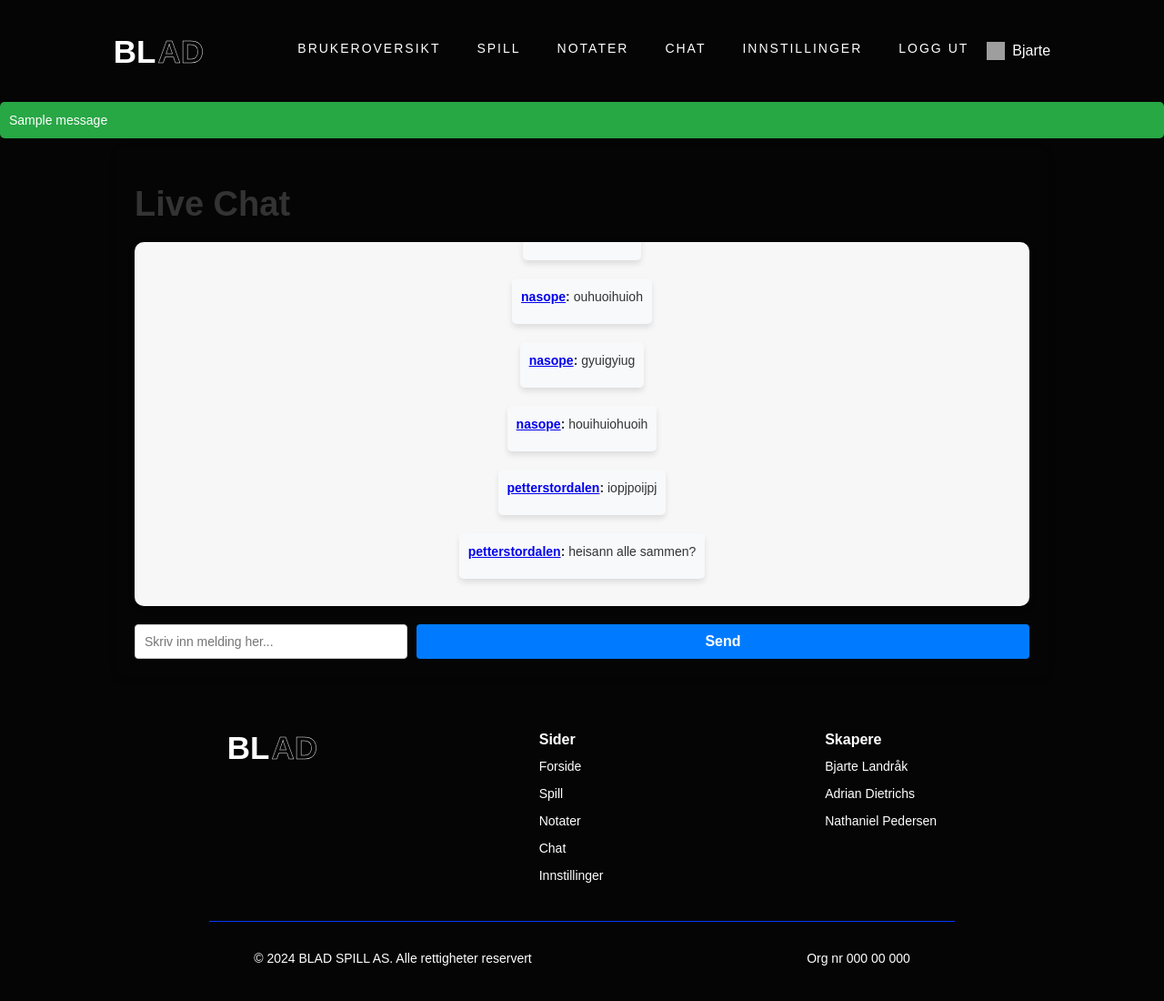
After one commit to AdrianDie/Dat220-Project-BAN, a Flask app: page /chat in a window 1280 px wide. The commit adds this page. Shown: the top 1100 px of the page at 91% size. Run offline with Flask 3, Linux system fonts and the light colour scheme; a user stored in the database is signed in; data comes from the database, SQL or seed files in the repository; both versions use the stored data as it was after the commit; tables that the repository leaves empty hold one stand-in row (values such as "Sample post"); one stand-in notice (Sample message) is shown; grey boxes are pictures that could not be loaded.

Commit message:
live chat & settings

```diff
--- a/main.py
+++ b/main.py
@@ -1,10 +1,21 @@
 # funksjon som vil opprette og konfigurere Flask-applikasjonen.
 from website import create_app
+from flask_socketio import SocketIO, emit
+from flask_login import current_user
+from website.queries import insert_chat
 
 # Denne funksjonen returnerer en Flask-app, som vi tilordner til variabelen `app`.
 app = create_app()
+socketio = SocketIO(app)
 
 # Sjekk om skriptet kjøres som hovedprogrammet
 if __name__ == '__main__':
     # Start Flask-webserveren i debug-modus.
     app.run(debug=True)
+    socketio.run(app)
+
+@socketio.on('message')
+def chat_handler(message):
+    message["username"] = current_user.username
+    emit("chat", message, broadcast=True)
+    insert_chat(current_user.id, message["message"])
--- a/website/auth.py
+++ b/website/auth.py
@@ -88,7 +88,7 @@ def sign_up():
     return render_template("Signup.html", user=current_user)
 
 # Rute for å oppdatere brukerens passord
-@auth_bp.route('/update_password', methods=['GET', 'POST'])
+@auth_bp.route('/update-password', methods=['POST'])
 @login_required
 def update_password():
     if request.method == 'POST':
@@ -112,7 +112,7 @@ def update_password():
             current_user.password = generate_password_hash(confirm_password, method='pbkdf2:sha256')
             db.session.commit()
             flash('Passordet er endret', category='success')
-            return redirect(url_for('views_bp.home'))
+            return redirect(url_for('views_bp.settings'))
 
     # Viser siden for å endre passordet
-    return render_template("Update_password.html", user=current_user)
+    return render_template("settings.html", user=current_user)
--- a/website/static/style.css
+++ b/website/static/style.css
@@ -1219,3 +1219,32 @@ canvas {
 #white p:last-of-type {
     color: #adb5bd;
 }
+
+/* styles for chat */
+.chat-box {
+  height: 400px;
+  overflow-y: auto;
+  margin-top: 20px;
+  width: 100%;
+}
+
+.chat-input-wrapper {
+  display: flex;
+  gap: 10px;
+  margin-top: 20px;
+}
+
+.chat-message {
+  width: auto;
+  height: auto;
+  min-height: 50px;
+  margin: 10px;
+  transform: rotate(0deg);
+  cursor: default;
+}
+
+.welcome-message {
+  text-align: center;
+  padding: 20px;
+  color: #888;
+}
--- a/website/templates/Base.html
+++ b/website/templates/Base.html
@@ -31,7 +31,8 @@
                 {% endif %}
                 <a href="/oversikt-spill" class="nav-link w-nav-link">Spill</a>
                 <a href="/notes" class="nav-link w-nav-link">Notater</a>
-                <a href="/update_password" class="nav-link w-nav-link">Oppdater Passord</a>
+                <a href="/chat" class="nav-link w-nav-link">Chat</a>
+                <a href="/settings" class="nav-link w-nav-link">Innstillinger</a>
                 <a href="/logout" class="nav-link w-nav-link">Logg ut</a>
                 <div class="user-info">
                   <!-- Viser brukerens profilbilde og brukernavn -->
@@ -96,7 +97,10 @@
                     <a href="/notes" class="footer-link"><p>Notater</p></a>
                 </div>
                 <div class="footer-link-wrapper">
-                    <a href="/update_password" class="footer-link"><p>Oppdater Passord</p></a>
+                    <a href="/chat" class="footer-link"><p>Chat</p></a>
+                </div>
+                <div class="footer-link-wrapper">
+                    <a href="/settings" class="footer-link"><p>Innstillinger</p></a>
                 </div>
             </div>
             <div class="footer-wrapper">
@@ -104,6 +108,7 @@
                 <div class="footer-creators-wrapper">
                     <p>Bjarte Landråk</p>
                     <p>Adrian Dietrichs</p>
+                    <p>Nathaniel Pedersen</p>
                 </div>
             </div>
         </div>
--- /dev/null
+++ b/website/templates/Chat.html
@@ -0,0 +1,101 @@
+{% extends "Base.html" %}
+
+{% block title %}Live Chat{% endblock %}
+
+{% block content %}
+<script src="https://cdn.socket.io/4.8.1/socket.io.min.js" integrity="sha384-mkQ3/7FUtcGyoppY6bz/PORYoGqOl7/aSUMn2ymDOJcapfS6PHqxhRTMh1RR0Q6+" crossorigin="anonymous"></script>
+
+<script type="text/javascript" charset="utf-8">
+    var socket = io();
+
+    function sendMessage() {
+        if (event.key === 'Enter') {
+            const messageInput = document.getElementById('message');
+            const message = messageInput.value.trim();
+
+            if (message) {
+                socket.emit("message", {
+                    message: message
+                });
+                messageInput.value = '';
+            }
+        }
+    }
+
+    function sendMessageButton() {
+        const messageInput = document.getElementById('message');
+        const message = messageInput.value.trim();
+
+        if (message) {
+            socket.emit("message", {
+                message: message
+            });
+            messageInput.value = '';
+        }
+    }
+
+    socket.on('chat', function(data) {
+        const chatBox = document.getElementById('chatBox');
+        const messageElement = document.createElement('div');
+        messageElement.className = 'note-card chat-message';
+        messageElement.innerHTML = `<strong><a href="/profile/${data.username}">${data.username}</a>:</strong> ${data.message}`;
+
+        // Limit to 100 messages
+        if (chatBox.children.length >= 100) {
+            chatBox.removeChild(chatBox.firstChild);
+        }
+
+        chatBox.appendChild(messageElement);
+        chatBox.scrollTop = chatBox.scrollHeight; // Scroll to bottom
+    });
+
+    window.addEventListener('beforeunload', function (e) {
+        socket.emit('disconnect');
+    });
+
+    // Scroll to bottom on page load
+    window.addEventListener('load', function() {
+        const chatBox = document.getElementById('chatBox');
+        chatBox.scrollTop = chatBox.scrollHeight;
+    });
+</script>
+
+<div class="notes-form-container">
+    <h1>Live Chat</h1>
+
+    <div class="spill-container chat-box" id="chatBox">
+        <!-- Previous messages from database -->
+        {% if messages %}
+            {% for message in messages %}
+            <div class="note-card chat-message">
+                <strong><a href="/profile/{{ message.username }}">{{ message.username }}</a>:</strong> {{ message.message_text }}
+            </div>
+            {% endfor %}
+        {% else %}
+            <!-- Welcome message only shown if no previous messages exist -->
+            <div class="welcome-message">
+                <p>Velkommen til Live Chat! Start en samtale med andre brukere.</p>
+            </div>
+        {% endif %}
+    </div>
+
+    <div class="chat-input-wrapper">
+        <input type="text" id="message" class="form-control" placeholder="Skriv inn melding her..." onkeydown="sendMessage()">
+        <button class="btnn btnn-primary" type="button" onclick="sendMessageButton()">Send</button>
+    </div>
+</div>
+
+<style>
+    .chat-message {
+        margin: 10px;
+        padding: 10px;
+        border-radius: 5px;
+        background-color: #f8f9fa;
+    }
+
+    .chat-box {
+        max-height: 500px;
+        overflow-y: auto;
+    }
+</style>
+{% endblock %}
--- a/website/views.py
+++ b/website/views.py
@@ -1,12 +1,11 @@
 from flask import Blueprint, render_template, request, flash, jsonify, redirect, url_for, send_from_directory, session # La til session for flash meldinger etc.
 from flask_login import login_required, current_user
 # Importerer funksjonene direkte fra queries
-from .queries import get_comments_for_page, insert_comment # Endret fra website.queries til .queries for relativ import
-from .models import User, HighScores, Note, Files, Comments # Lagt til Comments her også
+from .queries import * # Endret fra website.queries til .queries for relativ import
+from .models import User, Files # Lagt til Comments her også
 from . import db
-import json
 import os
-
+from .auth import update_password
 # Oppretter en Blueprint kalt 'views_bp'
 views_bp = Blueprint('views_bp', __name__)
 
@@ -107,48 +106,33 @@ def spill_mattespill(): # Gi funksjonen et beskrivende navn
 def snake():
     return render_template("Spill-snake.html", user=current_user)
 
-# --- Score håndtering (uendret) ---
+# --- Score håndtering ---
 @views_bp.route('/submit-score', methods=['POST'])
 @login_required
 def submit_score():
     data = request.get_json()
     score = data.get('score')
+    user_id = current_user.id
 
-    if score is not None: # Bedre sjekk enn bare 'if score:' (hvis score er 0)
-        try:
-            new_score_obj = HighScores(score=int(score), user_id=current_user.id)
-            db.session.add(new_score_obj)
-            db.session.commit()
-            return jsonify({"message": "Poengsum lagret"}), 200
-        except Exception as e:
-            db.session.rollback()
-            print(f"Error saving score: {e}")
-            return jsonify({"error": "Kunne ikke lagre poengsum"}), 500
+    if score:
+        new_score(user_id, score)
+        return jsonify({"message": "Poengum lagret"}), 200
     return jsonify({"error": "Ingen poengsum oppgitt"}), 400
 
 @views_bp.route('/high-scores')
 @login_required
 def high_scores():
-    try:
-        # Bruker SQLAlchemy direkte her, som er bra!
-        top_scores = db.session.query(HighScores).join(User).order_by(HighScores.score.desc()).limit(3).all()
-        scores_data = [{"username": score.user.username, "score": score.score} for score in top_scores]
-        return jsonify(scores_data)
-    except Exception as e:
-        print(f"Error fetching high scores: {e}")
-        return jsonify({"error": "Kunne ikke hente high scores"}), 500
+    top_scores = get_best_scores(3)
+    scores_data = [{"username": score, "score": name} for (score, name) in top_scores]
+    return jsonify(scores_data)
 
-
-# --- Brukeradmin (uendret) ---
+# --- Brukeradmin ---
 @views_bp.route('/oversikt-brukere')
 @login_required
 def brukeroversikt():
     if current_user.user_role == 'admin':
         search_query = request.args.get('search', '')
-        if search_query:
-            users = User.query.filter(User.username.ilike(f'%{search_query}%')).all()
-        else:
-            users = User.query.all()
+        users = get_users(f'%{search_query}%')
         return render_template('Oversikt-brukere.html', user=current_user, users=users)
     else:
         flash('Du har ikke tilgang til denne siden.', category='error')
@@ -158,26 +142,17 @@ def brukeroversikt():
 @login_required
 def delete_user(user_id):
     if current_user.user_role == 'admin':
-        user_to_delete = User.query.get_or_404(user_id)
-        # Ekstra sjekk: Ikke la admin slette seg selv via denne ruten
-        if user_to_delete.id == current_user.id:
-             flash('Du kan ikke slette din egen konto her.', category='error')
-             return redirect(url_for('views_bp.brukeroversikt'))
+        user_role = get_role(user_id)
 
-        # Sjekker rollen før sletting (selv om DB cascade gjør jobben, kan være greit å ha logikk her)
-        if user_to_delete.user_role != 'admin': # Eller spesifikt 'regular' hvis det er den eneste andre rollen
-            try:
-                db.session.delete(user_to_delete)
-                db.session.commit()
-                flash(f'Bruker {user_to_delete.username} slettet', category='success')
-            except Exception as e:
-                 db.session.rollback()
-                 flash(f'Kunne ikke slette bruker: {e}', category='error')
-                 print(f"Error deleting user: {e}")
+        if user_role == 'regular':
+            remove_user(user_id)
+            flash('Bruker slettet', category='success')
+        elif user_role == 'admin':
+            flash('Kan ikke slette brukere som ikke er "regular"', category='error')
         else:
-            flash('Kan ikke slette administrator-kontoer.', category='error')
+            flash('Finner ikke bruker', category='eror')
     else:
-        flash('Ingen tilgang til å slette brukere.', category='error')
+        flash('Ingen tilgang', category='error')
     return redirect(url_for('views_bp.brukeroversikt'))
 
 # --- Andre spill (uendret) ---
@@ -196,48 +171,33 @@ def bilde_gate():
 def spillside():
     return render_template("Oversikt-spill.html", user=current_user)
 
-# --- Notater (uendret) ---
+# --- Notater ---
 @views_bp.route('/notes', methods=['GET'])
 @login_required
 def notes():
-    user_notes = Note.query.filter_by(user_id=current_user.id).order_by(Note.created_at.desc()).all() # Lagt til sortering
+    user_notes = get_notes(current_user.id)
     return render_template("Notes.html", user=current_user, notes=user_notes)
 
 @views_bp.route('/add-note', methods=['POST'])
 @login_required
 def add_note():
     note_content = request.form.get('note')
-    if note_content and note_content.strip(): # Sjekk at det ikke bare er mellomrom
-        try:
-            new_note_obj = Note(data=note_content, user_id=current_user.id)
-            db.session.add(new_note_obj)
-            db.session.commit()
-            flash('Notat lagret!', category='success')
-        except Exception as e:
-             db.session.rollback()
-             flash(f'Kunne ikke lagre notat: {e}', category='error')
-             print(f"Error saving note: {e}")
+    if note_content:
+        new_note(note_content, current_user.id)
+        flash('Notat lagret!', category='success')
     else:
-        flash('Notatfeltet kan ikke være tomt.', category='error')
+        flash('Notatfeltet kan ikke være tom.', category='error')
     return redirect(url_for('views_bp.notes'))
 
 @views_bp.route('/delete-note/<int:note_id>', methods=['POST'])
 @login_required
 def delete_note(note_id):
-    note = Note.query.get_or_404(note_id)
-    if note.user_id == current_user.id:
-        try:
-            db.session.delete(note)
-            db.session.commit()
-            flash('Notat slettet!', category='success')
-        except Exception as e:
-            db.session.rollback()
-            flash(f'Kunne ikke slette notat: {e}', category='error')
-            print(f"Error deleting note: {e}")
+    if remove_note(note_id, current_user.id):
+        flash('Notat slettet!', category='success')
     else:
-        flash('Ingen tilgang til å slette dette notatet.', category='error')
+        flash('Kunne ikke slette notat.', category='error')
+
     return redirect(url_for('views_bp.notes'))
-
 
 # ---------- REVIDERT KOMMENTAR-LAGRINGSRUTE ----------
 # Ruten for å motta nye kommentarer
@@ -282,3 +242,47 @@ def add_comment(page_name):
         return redirect(url_for('views_bp.home'))
 
 # ---------- SLUTT PÅ REVIDERING AV KOMMENTAR-LAGRINGSRUTE ----------
+
+@views_bp.route('/chat', methods=['GET'])
+@login_required
+def chat():
+    previous_messages = get_chat(20)
+    return render_template("Chat.html", user=current_user, messages=previous_messages)
+
+@views_bp.route('/settings', methods=['GET'])
+@login_required
+def settings():
+    # Get the user's biography
+    biography = get_biography(current_user.id)
+    return render_template("Settings.html", user=current_user, biography=biography)
+
+@views_bp.route('/save-biography', methods=['POST'])
+@login_required
+def save_biography():
+    biography = request.form.get('biography', '')
+
+    set_biography(current_user.id, biography)
+    flash('Biografi lagret!', category='success')
+
+    return redirect(url_for('views_bp.settings'))
+
+@views_bp.route('/profile/<username>', methods=['GET'])
+@login_required
+def profile(username):
+    # Hent brukerdata
+    user_info = collect_public_information(username)
+
+    if not user_info:
+        flash('Brukeren finnes ikke.', category='error')
+        return redirect(url_for('views_bp.home'))
+
+    profile_user = {
+        'id': user_info['id'],
+        'username': user_info['username']
+    }
+
+    return render_template("profile.html",
+                          user=current_user,
+                          profile_user=profile_user,
+                          biography=user_info['biography'],
+                          bio_updated=user_info['bio_updated'])
```
Also changed, not shown: website/queries.py (+121 -0 lines), website/templates/profile.html (added, +34 -0 lines), website/templates/settings.html (renamed from website/templates/Update_password.html, +23 -2 lines), instance/database.db, 1 other file.
